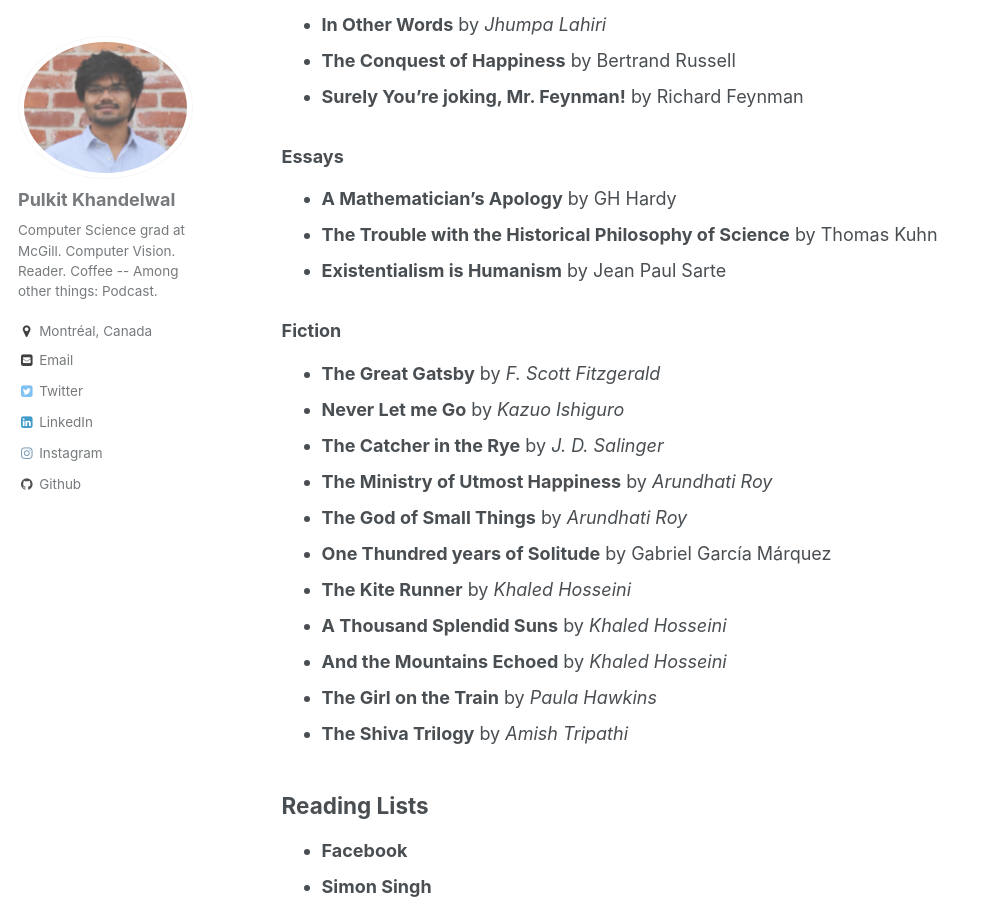
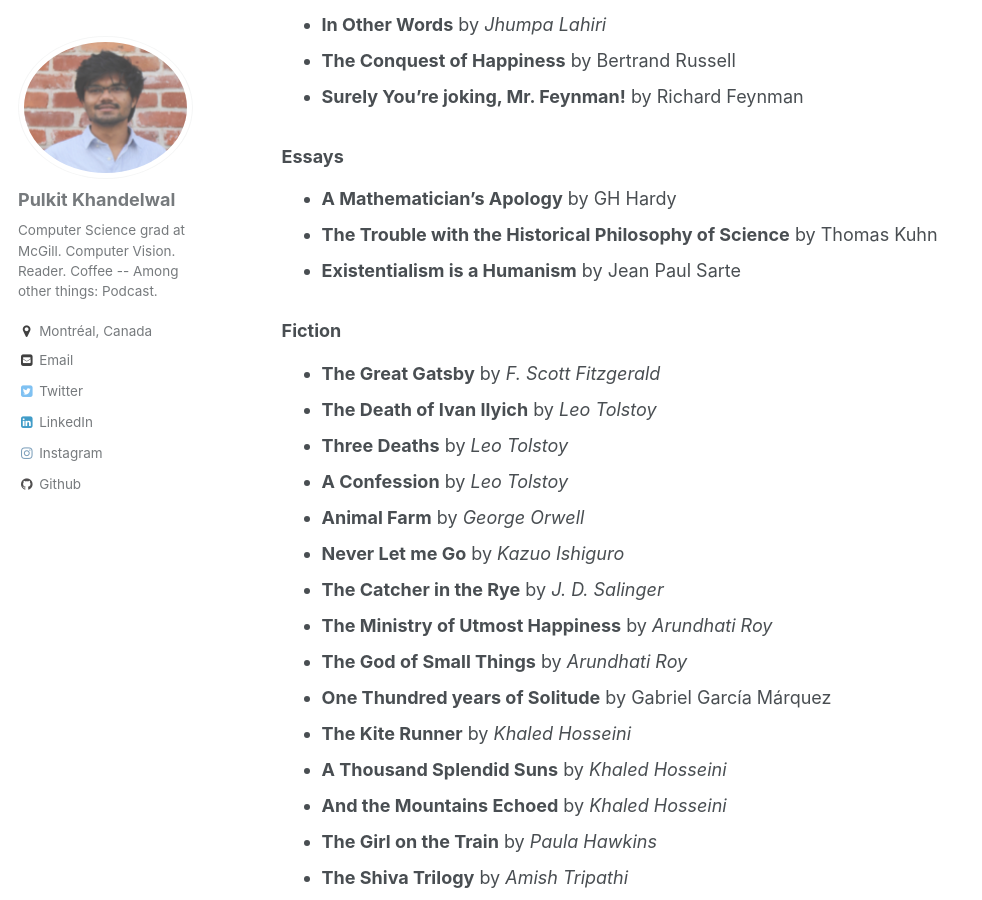
Before and after one commit to Pulkit-Khandelwal/pulkit-khandelwal.github.io, a Jekyll site: the page built from _pages/reading-list.md, in a window 1280 px wide and 900 px high, scrolled down 2362 px. Shown: the whole window, without its empty margins (0-982 px from the left). Built offline with Jekyll 4.4.1, drawn with Linux system fonts in a browser that asks for light colours; some of the changed text lies outside the part shown.

Commit message:
Update reading-list.md

```diff
--- a/_pages/reading-list.md
+++ b/_pages/reading-list.md
@@ -74,10 +74,14 @@ My Bookshelf
 ### Essays
 * **A Mathematician's Apology** by GH Hardy
 * **The Trouble with the Historical Philosophy of Science** by Thomas Kuhn
-* **Existentialism is Humanism** by Jean Paul Sarte
+* **Existentialism is a Humanism** by Jean Paul Sarte
 
 ### Fiction
 * **The Great Gatsby** by *F. Scott Fitzgerald*
+* **The Death of Ivan Ilyich** by *Leo Tolstoy*
+* **Three Deaths** by *Leo Tolstoy*
+* **A Confession** by *Leo Tolstoy*
+* **Animal Farm** by *George Orwell*
 * **Never Let me Go** by *Kazuo Ishiguro*
 * **The Catcher in the Rye** by *J. D. Salinger*
 * **The Ministry of Utmost Happiness** by *Arundhati Roy*
```
Also changed, not shown: other parts of _pages/reading-list.md (+1 -1 lines).
